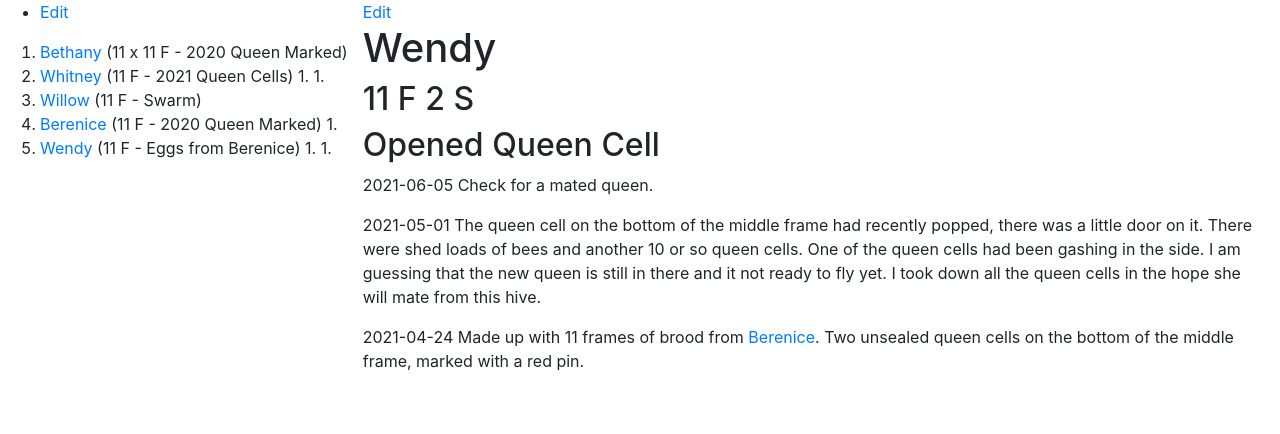
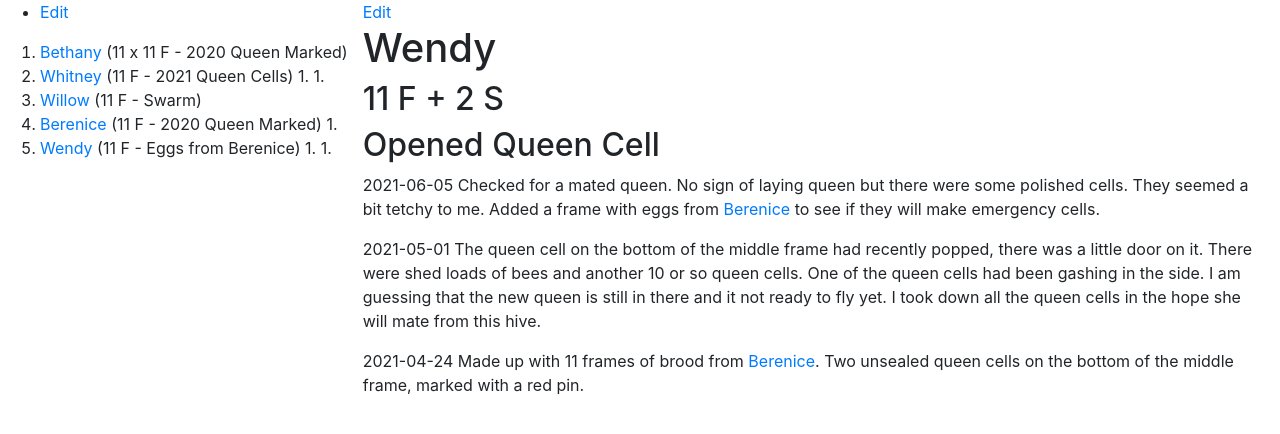
Before and after one commit to joejcollins/rhapsody-angel, a Jekyll site: the page built from queens/2021-wendy.md, in a window 1280 px wide. Shown: the top 434 px of the page. Built offline with Jekyll 4.4.1, drawn with Linux system fonts in a browser that asks for light colours; our own code applies the rules of GitHub Pages for plain Markdown files.

```diff
--- a/queens/2021-wendy.md
+++ b/queens/2021-wendy.md
@@ -1,8 +1,8 @@
 # Wendy
-## 11 F 2 S
+## 11 F + 2 S
 ## Opened Queen Cell
 
-2021-06-05 Check for a mated queen.
+2021-06-05 Checked for a mated queen.  No sign of laying queen but there were some polished cells.  They seemed a bit tetchy to me.  Added a frame with eggs from [Berenice]({{ site.baseurl }}/queens/2020-berenice.html) to see if they will make emergency cells.
 
 2021-05-01 The queen cell on the bottom of the middle frame had recently popped, there was a little door on it.  There were shed loads of bees and another 10 or so queen cells.  One of the queen cells had been gashing in the side.  I am guessing that the new queen is still in there and it not ready to fly yet.  I took down all the queen cells in the hope she will mate from this hive.
 
```
Also changed, not shown: queens/2020-berenice.md (+2 -0 lines), queens/2020-bethany.md (+3 -1 lines), queens/2021-whitney.md (added, +7 -0 lines), queens/2021-willow.md (+2 -0 lines).
